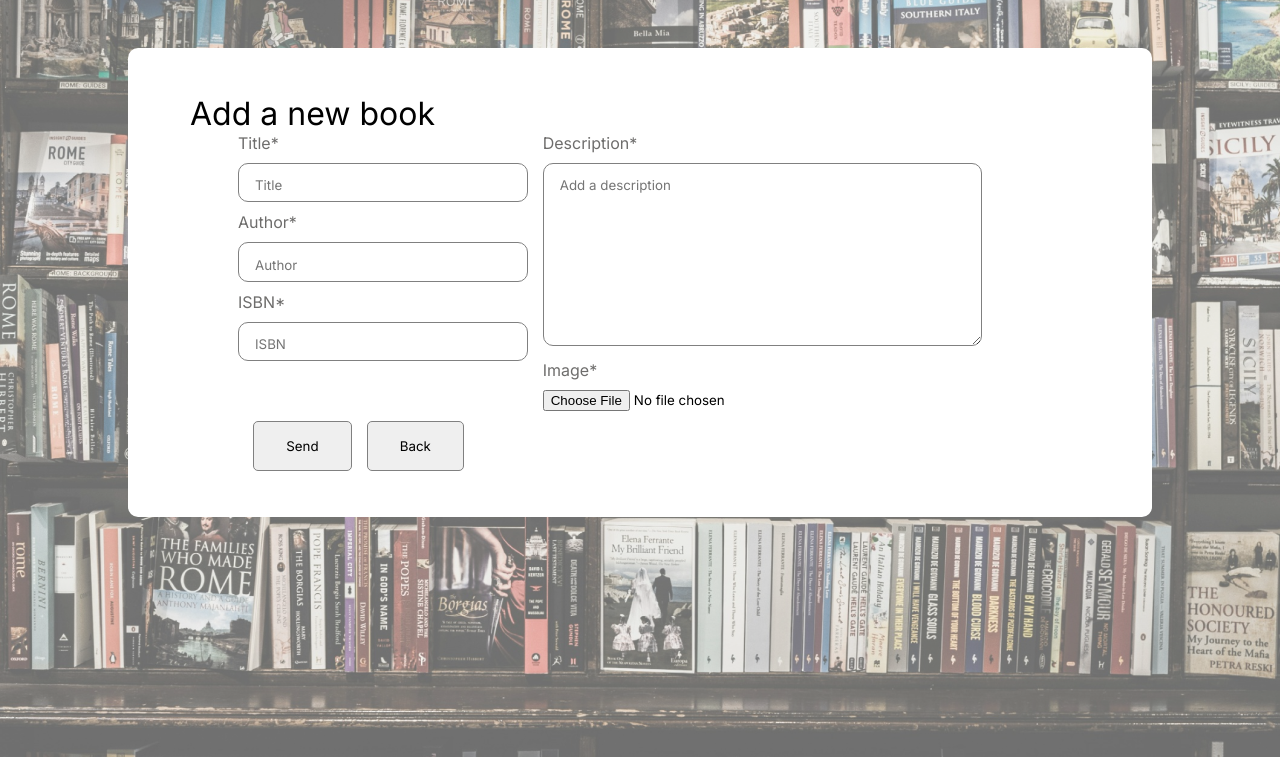
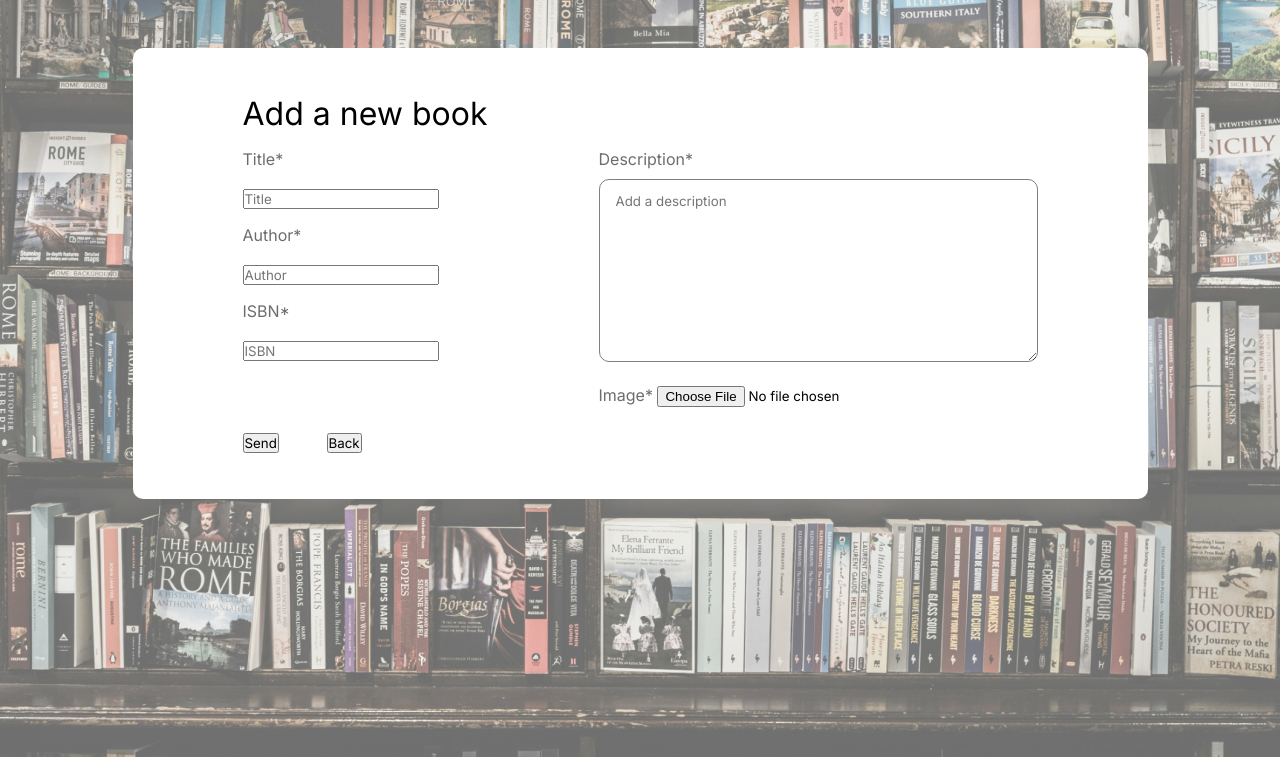
Before and after one commit to AliciaoE/The-Library-book, a PHP site: page /The-Library-book/bookform.php in a window 1280 px wide. Shown: the top 757 px of the page. Run offline with PHP 8.4, Linux system fonts and the light colour scheme; data comes from the database, SQL or seed files in the repository; data that the repository does not hold is empty; some web fonts are replaced.

Commit message:
fix: :lipstick: fixed bookform style

```diff
--- a/resources/bookform.css
+++ b/resources/bookform.css
@@ -1,32 +1,34 @@
 .bookFormMain{
     background-color: white;
-    width: 80%;
-    margin: auto;
     padding: 30px;
     border-radius: 10px;
     display:flex;
     flex-direction: column;
-    margin-top: 3rem;
+    margin: 3rem auto;
+    width: fit-content;
 }
+
 legend {
     font-size: 2rem;
-    margin-left: -3rem;
+    margin-bottom: 2%;
 }
+
 .bookFormContainer {
     padding: 1rem 5rem;
+
 }
 
 .inputLeftSide {
-    width: 20%;
     display: flex;
     flex-direction: column;
+    gap: 1rem;
 }
 
 .inputRightSide {
-    width: 30%;
+    gap: 1rem;
 }
 
-.inputLeftSide input, .inputRightSide textarea {
+.inputLeftSide .input, .inputRightSide textarea {
     border: 1px solid gray;
     border-radius: 10px;
     padding: 1em 5rem 0.5rem 1rem;
@@ -37,6 +39,12 @@
     color: var(--text-gray);
 }
 
+.inputLeftSide p{
+    display: flex;
+    flex-direction: column;
+
+}
+
 .inputRightSide input {
     margin: 10px 0px;
 }
@@ -45,15 +53,23 @@
     display: flex;
     flex-direction: row;
     gap: 10rem;
-    width: 90%;
 }
+
 .buttonSection {
     display: flex;
     width: 30%;
-    justify-content: space-evenly;
+    gap:20%;
+    justify-content: left;
+    margin-top: 1rem;
 }
-.buttonSection button{
-    border: 1px solid gray;
-    border-radius: 5px;
-    padding: 1rem 2rem;
+
+.formButton{
+    background-color: var(--primary-dark);
+    border-radius: 0.313rem;
+    padding: 0.875rem 1.75rem;
+    font-family: Inter, sans-serif;
+    color: white;
+    font-size: 1rem;
+    width: fit-content;
+    text-decoration: none;
 }
```
Also changed, not shown: components/bookform.php (+17 -17 lines).
